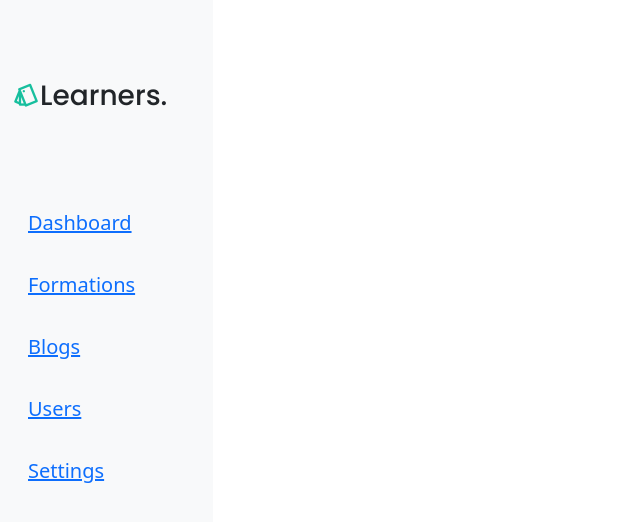
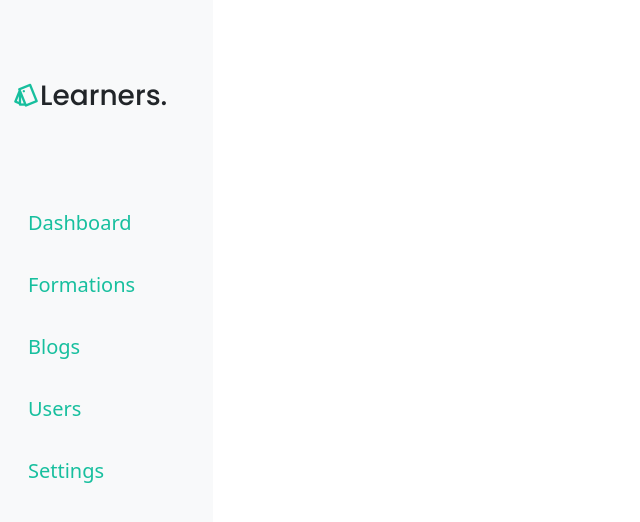
Before and after one commit to PFE-Elearning/pfe-e-learning, a React (Create React App) app: page / in a window 1280 px wide. Shown: the top 522 px of the page, without its empty margins (0-640 px from the left). Built offline with nearby package versions, Linux system fonts and the light colour scheme; a web font is replaced by a local one.

Commit message:
little style

```diff
--- a/src/admin/compnents/SideBar.js
+++ b/src/admin/compnents/SideBar.js
@@ -12,19 +12,19 @@ const Sidebar = () => {
             </div>
             <Nav className="flex-column ">
                 <Nav.Link className=" fs-5 text-dark" >
-                    <Link to="/admin/dashboard">Dashboard</Link>
+                    <Link className='text-decoration-none' to="/admin/dashboard" style={{ color: '#17bf9e' }}>Dashboard</Link>
                 </Nav.Link>
                 <Nav.Link className="mt-3 fs-5 text-dark" >
-                <Link to="/admin/formations">Formations</Link>
+                <Link className='text-decoration-none' to="/admin/formations" style={{ color: '#17bf9e' }}>Formations</Link>
                 </Nav.Link>
                 <Nav.Link className="mt-3 fs-5 text-dark" >
-                <Link to="/admin/blogs">Blogs</Link>
+                <Link className='text-decoration-none' to="/admin/blogs" style={{ color: '#17bf9e' }}>Blogs</Link>
                 </Nav.Link>
                 <Nav.Link className="mt-3 fs-5 text-dark" >
-                <Link to="/admin/users">Users</Link>
+                <Link className='text-decoration-none' to="/admin/users" style={{ color: '#17bf9e' }}>Users</Link>
                 </Nav.Link>
                 <Nav.Link className="mt-3 fs-5 text-dark" >
-                <Link to="/admin/settings">Settings</Link>
+                <Link className='text-decoration-none' to="/admin/settings" style={{ color: '#17bf9e' }}>Settings</Link>
                 </Nav.Link>
             </Nav>
         </header>
```
